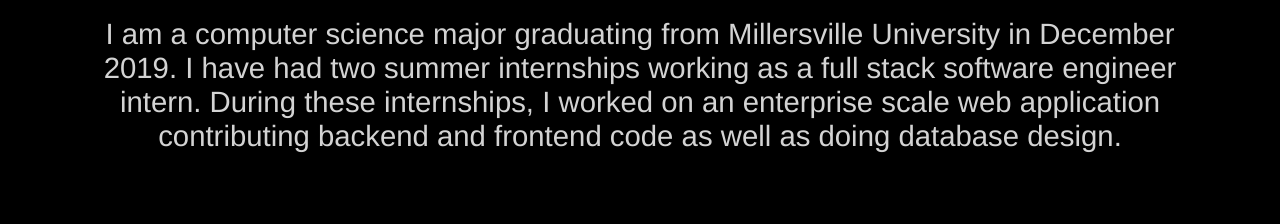
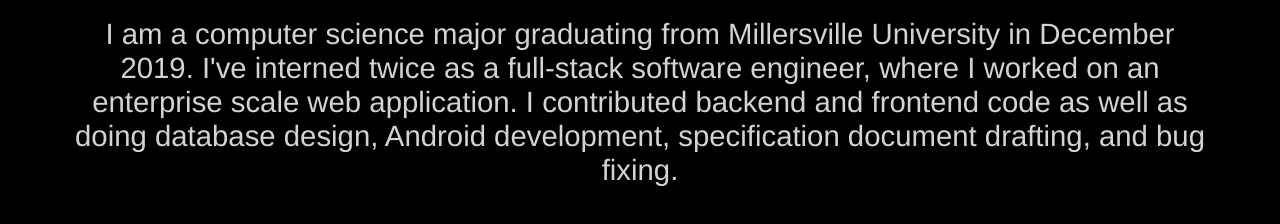
Before and after one commit to robert-slade/robert-slade.github.io, a plain HTML site: page index.html in a window 1280 px wide. Shown: the part 324-548 px from the top of the page. Drawn offline with Linux system fonts and the light colour scheme.

Commit message:
Clarify writing in about section

```diff
--- a/index.html
+++ b/index.html
@@ -14,9 +14,9 @@
       <a href="slade_résumé.pdf" download>Résumé</a>
     </div>
     <p>
-      I am a computer science major graduating from Millersville University in December 2019. I have had two summer
-      internships working as a full stack software engineer intern. During these internships, I worked on an enterprise
-      scale web application contributing backend and frontend code as well as doing database design.
+      I am a computer science major graduating from Millersville University in December 2019. I've interned twice as a
+      full-stack software engineer, where I worked on an enterprise scale web application. I contributed backend and
+      frontend code as well as doing database design, Android development, specification document drafting, and bug fixing.
     </p>
   </div>
 </html>
```
